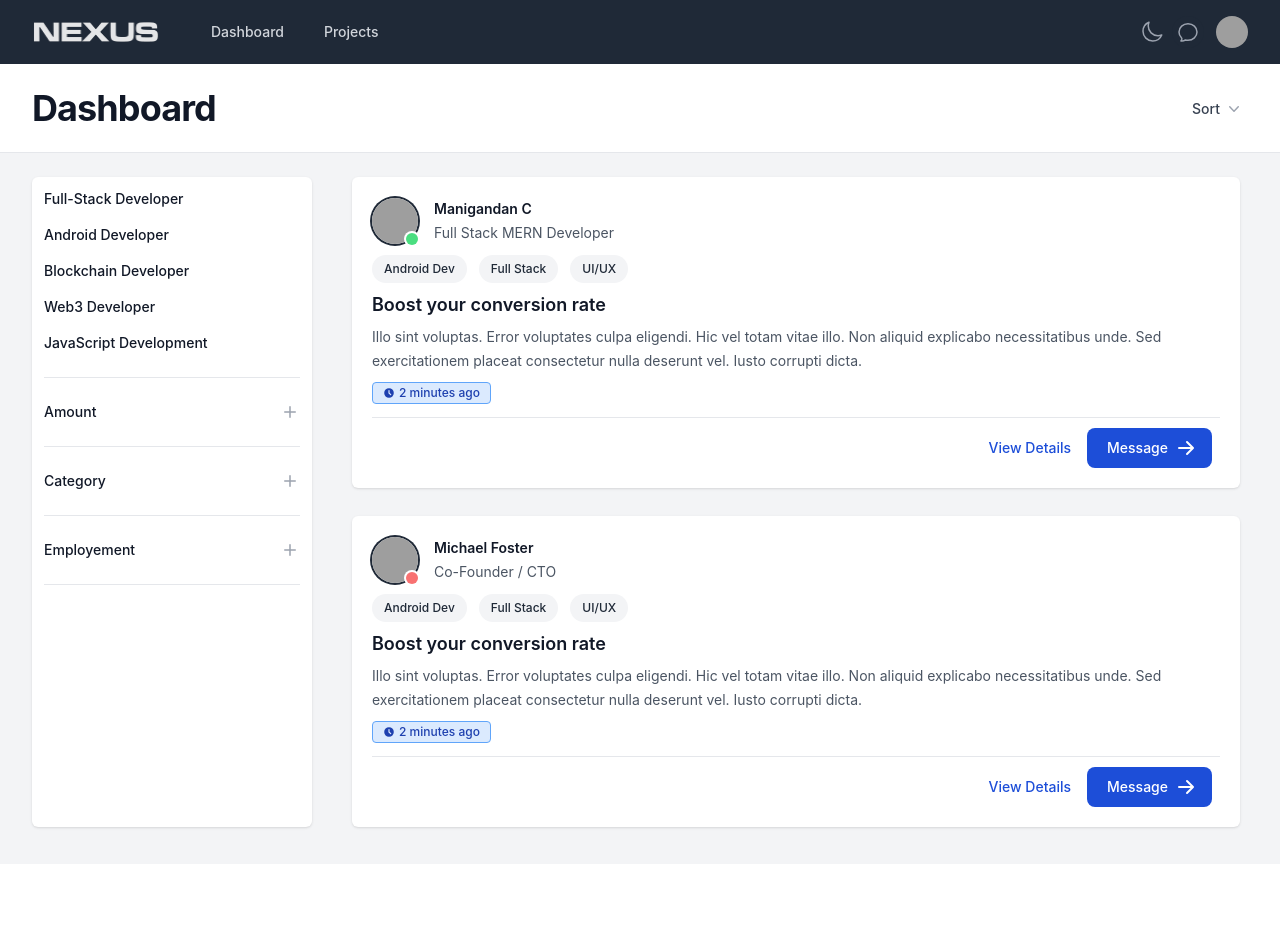
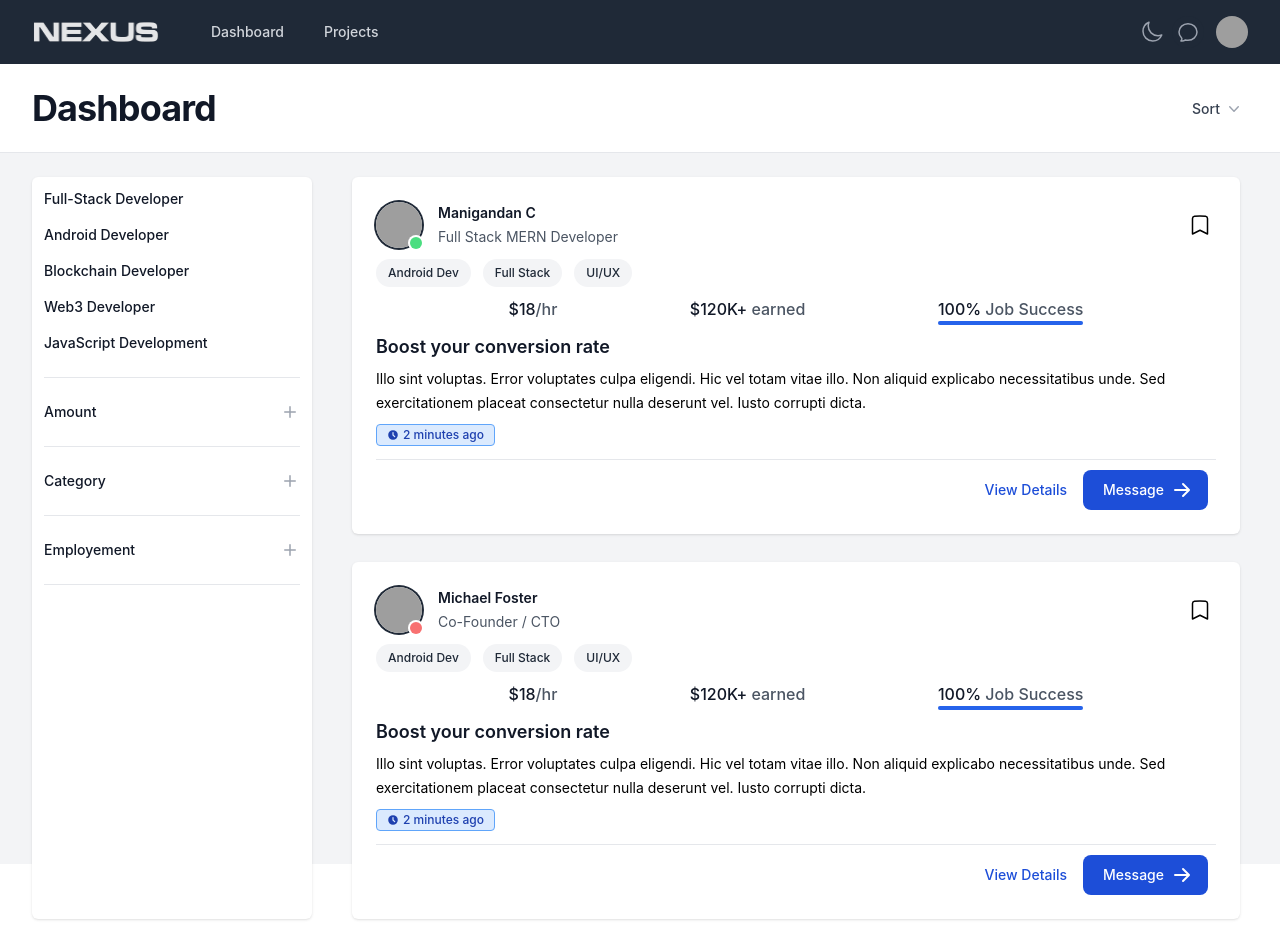
Before and after one commit to mg-the-programmer/nexus_1.1, a React (Create React App) app in the folder client/: page / in a window 1280 px wide. Before the commit the page ends 864 px from the top, so only its background shows below. Built offline with nearby package versions, Linux system fonts and the light colour scheme; grey boxes are pictures that could not be loaded.

Commit message:
Some Twicks to Freelancer Card

```diff
--- a/client/src/Pages/Login.js
+++ b/client/src/Pages/Login.js
@@ -15,7 +15,7 @@ export default function Login() {
     e.preventDefault();
     // alert("hello");
     axios
-      .post("/users/signin", { mail, pass, accountType })
+      .post("/signin", { mail, pass, accountType })
       .then((res) => {
         console.log(res.data);
         setmail("");
@@ -28,10 +28,10 @@ export default function Login() {
     // console.log(mail, pass);
   };
   const selectedAccountType =
-    "flex justify-center w-full px-6 py-3 mt-4 text-white bg-blue-500 rounded-lg md:w-auto md:mt-0 md:mx-2 focus:outline-none";
+    "flex justify-center w-full px-4 py-2.5 mt-4 text-white bg-blue-500 rounded-lg md:w-full md:mt-0 md:mx-2 focus:outline-none";
 
   const unselectedAccountType =
-    "flex justify-center w-full px-6 py-3 mt-4 text-blue-500 border border-blue-500 rounded-lg md:mt-0 md:w-auto md:mx-2 dark:border-blue-400 dark:text-blue-400 focus:outline-none";
+    "flex justify-center w-full px-4 py-2.5 mt-4 text-blue-500 border border-blue-500 rounded-lg md:mt-0 md:w-full md:mx-2 dark:border-blue-400 dark:text-blue-400 focus:outline-none";
 
   return (
     // <div className="flex h-[100vh] items-center">
@@ -79,12 +79,12 @@ export default function Login() {
     //     </div>
     //   </div>
     // </div>
-    <div className="h mx-auto flex max-w-sm overflow-hidden rounded-lg bg-white shadow-lg dark:bg-gray-800 lg:max-w-4xl">
+    <div className="mx-auto mt-40 flex overflow-hidden rounded-lg bg-white shadow-lg dark:bg-gray-800 lg:max-w-4xl">
       <div
         className="hidden bg-cover lg:block lg:w-1/2"
         style={{
           backgroundImage:
-            'url("https://images.unsplash.com/photo-1606660265514-358ebbadc80d?ixid=MXwxMjA3fDB8MHxwaG90by1wYWdlfHx8fGVufDB8fHw%3D&ixlib=rb-1.2.1&auto=format&fit=crop&w=1575&q=80")',
+            'url("https://images.unsplash.com/photo-1664575196644-808978af9b1f?ixlib=rb-4.0.3&ixid=MnwxMjA3fDB8MHxwaG90by1wYWdlfHx8fGVufDB8fHx8&auto=format&fit=crop&w=687&q=80")',
         }}
       />
       <div className="w-full px-6 py-8 md:px-8 lg:w-1/2">
@@ -146,7 +146,7 @@ export default function Login() {
                     ? selectedAccountType
                     : unselectedAccountType
                 }`}
-                onClick={() => setAccountType("Client")}>
+                onClick={() => setAccountType("client")}>
                 <svg
                   xmlns="http://www.w3.org/2000/svg"
                   className="h-6 w-6"
@@ -160,7 +160,7 @@ export default function Login() {
                     d="M21 13.255A23.931 23.931 0 0112 15c-3.183 0-6.22-.62-9-1.745M16 6V4a2 2 0 00-2-2h-4a2 2 0 00-2 2v2m4 6h.01M5 20h14a2 2 0 002-2V8a2 2 0 00-2-2H5a2 2 0 00-2 2v10a2 2 0 002 2z"
                   />
                 </svg>
-                <span className="mx-2 ">client</span>
+                <span className="px-2">client</span>
               </button>
               <button
                 className={`${
@@ -182,7 +182,7 @@ export default function Login() {
                     d="M16 7a4 4 0 11-8 0 4 4 0 018 0zM12 14a7 7 0 00-7 7h14a7 7 0 00-7-7z"
                   />
                 </svg>
-                <span className="mx-2">worker</span>
+                <span className="px-2">worker</span>
               </button>
             </div>
           </div>
--- a/client/src/components/FProfileCard.js
+++ b/client/src/components/FProfileCard.js
@@ -1,11 +1,16 @@
-import React from "react";
+import React, { useState } from "react";
+import { BookmarkIcon } from "@heroicons/react/24/outline";
 
 export default function FProfileCard({ post }) {
+  const [isBookmarked, setIsBookmarked] = useState(false);
+  post.price = "120K";
+  post.hourRate = "18";
+  post.jobSuccess = "100%";
   return (
     <article
       key={post.id}
-      className="mx-2 flex flex-col items-start justify-between gap-y-2.5 rounded-md bg-white p-5 shadow hover:shadow-md ">
-      <div className="relative flex items-center gap-x-4">
+      className="mx-2 flex flex-col items-start justify-between gap-y-2.5 rounded-md bg-white p-6 shadow hover:shadow-md ">
+      <div className="relative flex w-full items-center gap-x-4">
         <div className="hs-tooltip inline-block">
           <a className="hs-tooltip-toggle relative " href="#">
             <img
@@ -35,21 +40,16 @@ export default function FProfileCard({ post }) {
           </p>
           <p className="text-gray-600">{post.author.role}</p>
         </div>
+        <div className="bookmark z-50 ml-auto mr-1">
+          <BookmarkIcon
+            className={`h-6 w-6 text-black ${
+              isBookmarked ? "fill-blue-500 " : "fill-none"
+            }`}
+            onClick={() => setIsBookmarked(!isBookmarked)}
+          />
+        </div>
       </div>
-      <div className="flex items-center gap-x-3 text-xs">
-        {/* <time dateTime={post.datetime} className="text-gray-500">
-          {post.available ? (
-            <span class="mr-2 inline-flex items-center rounded-full bg-green-100 px-2.5 py-0.5 text-xs font-medium text-green-800 dark:bg-green-900 dark:text-green-300">
-              <span class="mr-1 h-2 w-2 rounded-full bg-green-500"></span>
-              Available
-            </span>
-          ) : (
-            <span class="mr-2 inline-flex items-center rounded-full bg-red-100 px-2.5 py-0.5 text-xs font-medium text-red-800 dark:bg-red-900 dark:text-red-300">
-              <span class="mr-1 h-2 w-2 rounded-full bg-red-500"></span>
-              Unavailable
-            </span>
-          )}
-        </time> */}
+      <div className="skils flex items-center gap-x-3 text-xs">
         {post.category.map((option) => (
           <a
             href={option.href}
@@ -58,16 +58,32 @@ export default function FProfileCard({ post }) {
           </a>
         ))}
       </div>
-      <div className="group flex flex-col gap-y-2 border-b pb-3">
+      <div className="pricing flex w-full justify-evenly">
+        <p className="text-md font-medium text-gray-900">
+          <span className="text-bold text-gray-900"> ${post.hourRate}</span>
+          <span className="text-gray-600">/hr</span>
+        </p>
+        <p className="text-md font-medium">
+          <span className="text-bold text-gray-900"> ${post.price}+</span>
+          <span className="text-gray-600"> earned</span>
+        </p>
+        <p className="text-md font-medium">
+          <span className="text-bold text-gray-900"> {post.jobSuccess}</span>
+          <span className="text-gray-600"> Job Success</span>
+          <div className="h-1 w-full rounded-full bg-gray-200  dark:bg-gray-700">
+            <div
+              className={`h-1 w-[${post.jobSuccess}] rounded-full bg-blue-600 dark:bg-blue-500`}></div>
+          </div>
+        </p>
+      </div>
+      <div className="title&description group flex flex-col gap-y-2 border-b pb-3">
         <h3 className="text-lg font-semibold leading-6 text-gray-900 hover:text-gray-600">
           <a href={post.href}>
             <span />
             {post.title}
           </a>
         </h3>
-        <p className="line-clamp-3 text-sm leading-6 text-gray-600">
-          {post.description}
-        </p>
+        <p className="line-clamp-3 text-sm leading-6 ">{post.description}</p>
         <div className="badges">
           <span class="inline-flex items-center rounded border border-blue-400 bg-blue-100 px-2.5 py-0.5 text-xs font-medium text-blue-800 dark:bg-gray-700 dark:text-blue-400">
             <svg
@@ -92,7 +108,7 @@ export default function FProfileCard({ post }) {
         </button>
         <button
           type="button"
-          class="inline-flex items-center rounded-lg bg-blue-700 px-5 py-2.5 text-center text-sm font-medium text-white focus:outline-none focus:ring-4 focus:ring-blue-300 hover:bg-blue-800 dark:bg-blue-600 dark:focus:ring-blue-800 dark:hover:bg-blue-700">
+          class="inline-flex items-center rounded-lg bg-blue-700 px-5 py-2.5 text-center text-sm font-medium text-white hover:bg-blue-800 focus:outline-none focus:ring-4 focus:ring-blue-300 dark:bg-blue-600 dark:hover:bg-blue-700 dark:focus:ring-blue-800">
           Message
           <svg
             aria-hidden="true"
--- a/client/src/components/Navbar.js
+++ b/client/src/components/Navbar.js
@@ -51,12 +51,13 @@ export default function Example(props) {
                 <div className="flex h-16 items-center justify-between">
                   <div className="flex items-center ">
                     <div className="flex-shrink-0">
-                      <img
-                        className="h-[1.2rem] hover:cursor-pointer"
-                        src={MainLogo}
-                        href="dashboard"
-                        alt="Your Company"
-                      />
+                      <a href="dashboard">
+                        <img
+                          className="h-[1.2rem] hover:cursor-pointer"
+                          src={MainLogo}
+                          alt="Your Company"
+                        />
+                      </a>
                     </div>
                     <div className="hidden md:block">
                       <div className="ml-10 flex items-center justify-center space-x-4">
--- a/package.json
+++ /dev/null
@@ -1,5 +0,0 @@
-{
-  "dependencies": {
-    "tailwind-scrollbar": "^2.1.0"
-  }
-}
```
Also changed, not shown: client/src/components/test.js (added), 2 other files (tests, documents, lock files or other folders).
